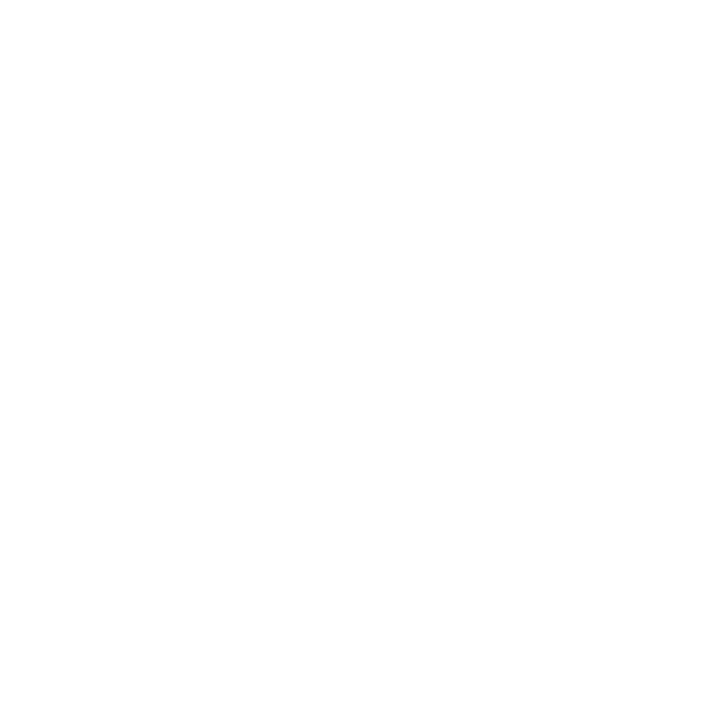
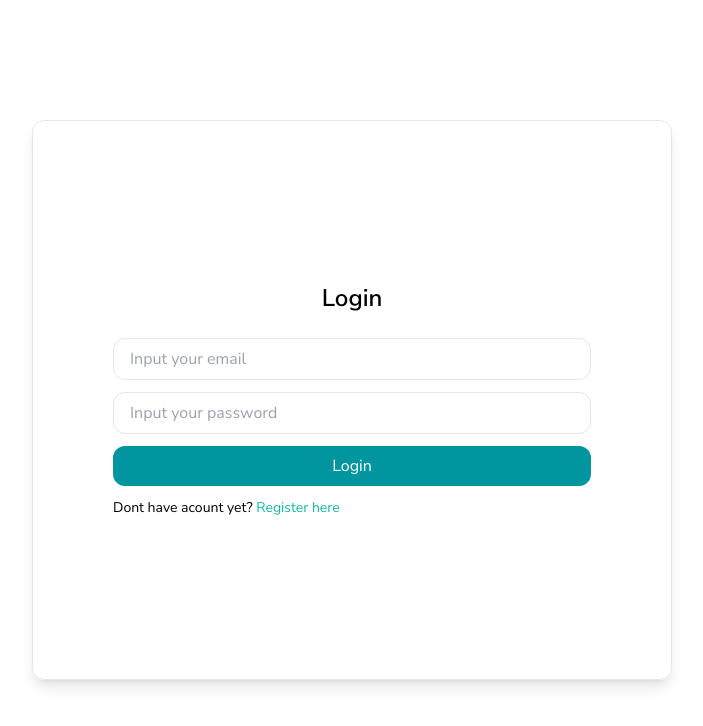
Before and after one commit to ahmad-azzam/kanban-board, a React (Create React App) app: page /v1/auth in a window 1280 px wide. Before the commit this address had no page. Shown: the top 726 px of the page, without its empty margins (288-991 px from the left). Built offline with nearby package versions, Linux system fonts and the light colour scheme.

Commit message:
add component auth

```diff
--- a/public/index.html
+++ b/public/index.html
@@ -1,15 +1,19 @@
 <!DOCTYPE html>
 <html lang="en">
+
 <head>
   <meta charset="utf-8" />
   <link rel="icon" href="%PUBLIC_URL%/favicon.ico" />
   <meta name="viewport" content="width=device-width, initial-scale=1" />
   <meta name="theme-color" content="#000000" />
-    <meta
-      name="description"
-      content="Web site created using create-react-app"
-    />
+  <meta name="description" content="Web site created using create-react-app" />
   <link rel="apple-touch-icon" href="%PUBLIC_URL%/logo192.png" />
+  <!-- Font -->
+  <link rel="preconnect" href="https://fonts.googleapis.com">
+  <link rel="preconnect" href="https://fonts.gstatic.com" crossorigin>
+  <link
+    href="https://fonts.googleapis.com/css2?family=Nunito+Sans:ital,wght@0,200;0,300;0,400;0,600;0,700;0,800;0,900;1,200;1,300;1,400;1,600;1,700;1,800;1,900&family=Poppins:wght@400;500;700&family=Roboto:ital,wght@0,100;0,300;0,400;0,700;1,500&display=swap"
+    rel="stylesheet">
   <!--
       manifest.json provides metadata used when your web app is installed on a
       user's mobile device or desktop. See https://developers.google.com/web/fundamentals/web-app-manifest/
@@ -26,6 +30,7 @@
     -->
   <title>React App</title>
 </head>
+
 <body>
   <noscript>You need to enable JavaScript to run this app.</noscript>
   <div id="root"></div>
@@ -40,4 +45,5 @@
       To create a production bundle, use `npm run build` or `yarn build`.
     -->
 </body>
+
 </html>
--- a/src/App.jsx
+++ b/src/App.jsx
@@ -1,11 +1,14 @@
-import { Routes } from "react-router-dom";
+import { Route, Routes } from "react-router-dom";
+import Auth from "./pages/Auth";
 
 const App = () => {
   return (
     <>
-      <Routes>
-
-      </Routes>
+      <div className="font-nunito">
+        <Routes>
+          <Route path="/v1/auth" element={<Auth />} />
+        </Routes>
+      </div>
     </>
   )
 }
--- /dev/null
+++ b/src/components/Input/index.jsx
@@ -0,0 +1,9 @@
+const Input = ({ name, type, onChange, placeholder }) => {
+    return (
+        <>
+            <input name={name} placeholder={placeholder} onChange={onChange} type={type} className="w-full pl-4 py-2 border rounded-xl focus:outline-none" />
+        </>
+    )
+}
+
+export default Input
--- /dev/null
+++ b/src/components/auth/Layout.jsx
@@ -0,0 +1,14 @@
+const LayoutAuth = ({ children, title }) => {
+    return (
+        <>
+            <div className="h-[70vh] w-10/12 md:w-6/12 flex flex-col items-center justify-center space-y-6 border rounded-xl shadow-lg px-10 md:px-20">
+                <h1 className="text-2xl font-semibold">{title}</h1>
+                <div className="flex flex-col space-y-3 w-full">
+                    {children}
+                </div>
+            </div>
+        </>
+    )
+}
+
+export default LayoutAuth
--- /dev/null
+++ b/src/components/auth/Login.jsx
@@ -0,0 +1,48 @@
+import { useCallback, useState } from "react"
+import ButtonPrimary from "../button/Primary"
+import Input from "../Input"
+import LayoutAuth from "./Layout"
+
+const Login = ({ setMode }) => {
+    const [formLogin, setFormLogin] = useState({
+        email: "",
+        password: ""
+    })
+
+    const handleChange = (e) => {
+        setFormLogin(current => {
+            return {
+                ...current,
+                [e.target.name]: e.target.value
+            }
+        })
+    }
+
+    const handleLogin = useCallback(async () => {
+        try {
+            console.log('masuk login')
+        } catch (err) {
+            console.log(err)
+        }
+    }, [])
+
+    return (
+        <>
+            <LayoutAuth title="Login">
+                <div className="w-full">
+                    <Input placeholder="Input your email" name='email' type="text" onChange={handleChange} />
+                </div>
+                <div className="w-full">
+                    <Input placeholder="Input your password" name='password' type="password" onChange={handleChange} />
+                </div>
+                <ButtonPrimary title={'Login'} onClick={handleLogin} />
+                <span className="text-sm">
+                    Dont have acount yet? <span className="cursor-pointer text-teal-500" onClick={() => setMode('register')}>Register here</span>
+                </span>
+            </LayoutAuth>
+
+        </>
+    )
+}
+
+export default Login
--- /dev/null
+++ b/src/components/auth/Register.jsx
@@ -0,0 +1,55 @@
+import { useCallback, useState } from "react"
+import ButtonPrimary from "../button/Primary"
+import Input from "../Input"
+import LayoutAuth from "./Layout"
+
+const Register = ({ setMode }) => {
+    const [formRegister, setFormRegister] = useState({
+        name: "",
+        email: "",
+        password: "",
+        confirmPassword: ""
+    })
+
+    const handleChange = (e) => {
+        setFormRegister(current => {
+            return {
+                ...current,
+                [e.target.name]: e.target.value
+            }
+        })
+    }
+
+    const handleRegister = useCallback(async () => {
+        try {
+            console.log('masuk register')
+        } catch (err) {
+            console.log(err)
+        }
+    }, [])
+
+    return (
+        <>
+            <LayoutAuth title="Register">
+                <div className="w-full">
+                    <Input placeholder="Input your name" name='name' type="text" onChange={handleChange} />
+                </div>
+                <div className="w-full">
+                    <Input placeholder="Input your email" name='email' type="text" onChange={handleChange} />
+                </div>
+                <div className="w-full">
+                    <Input placeholder="Input your password" name='password' type="password" onChange={handleChange} />
+                </div>
+                <div className="w-full">
+                    <Input placeholder="Input your password again" name='confirmPassword' type="password" onChange={handleChange} />
+                </div>
+                <ButtonPrimary title={'Register'} onClick={handleRegister} />
+                <span className="text-sm">
+                    Have acount ? <span className="cursor-pointer text-teal-500" onClick={() => setMode('login')}>Login here</span>
+                </span>
+            </LayoutAuth>
+        </>
+    )
+}
+
+export default Register
--- /dev/null
+++ b/src/components/button/Primary.jsx
@@ -0,0 +1,11 @@
+const ButtonPrimary = ({ title, onClick }) => {
+    return (
+        <>
+            <button onClick={onClick} className="w-full h-10 bg-primary text-white rounded-xl">
+                {title}
+            </button>
+        </>
+    )
+}
+
+export default ButtonPrimary
--- /dev/null
+++ b/src/pages/Auth.jsx
@@ -0,0 +1,19 @@
+import { useState } from "react"
+import Login from "../components/auth/Login"
+import Register from "../components/auth/Register"
+
+const Auth = () => {
+    const [mode, setMode] = useState("login")
+
+    return (
+        <>
+            <div className="w-screen h-screen flex justify-center items-center">
+                {
+                    mode === 'login' ? <Login setMode={setMode} /> : <Register setMode={setMode} />
+                }
+            </div>
+        </>
+    )
+}
+
+export default Auth
--- a/tailwind.config.js
+++ b/tailwind.config.js
@@ -5,6 +5,9 @@
   ],
   theme: {
     extend: {
+      fontFamily: {
+        nunito: ['Nunito Sans']
+      },
       colors: {
         'primary': '#01959F',
         'primary-surface': '#F7FEFF',
```
Lines whose indentation alone changed are shown as unchanged.
